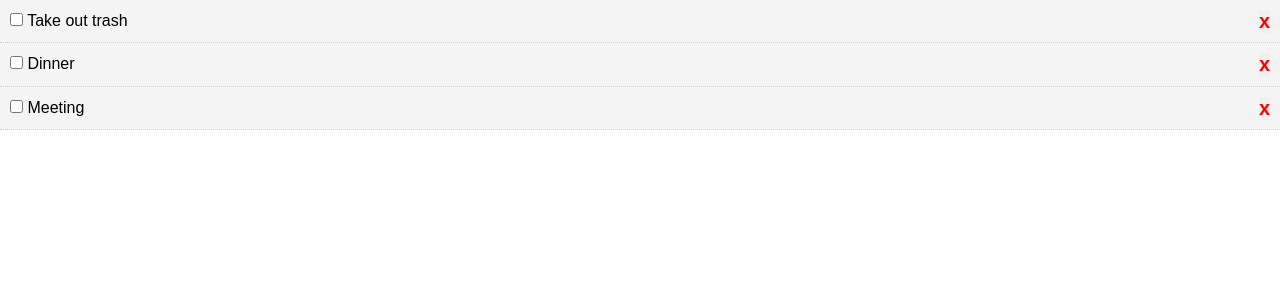
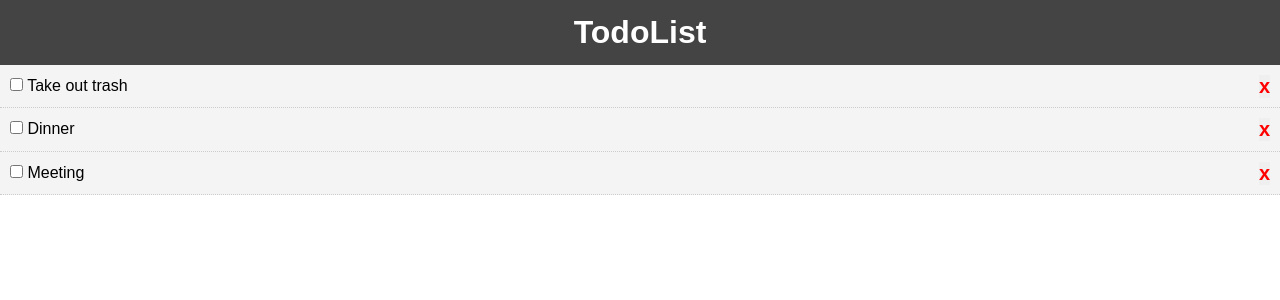
Before and after one commit to StephenCavender/traversy-react-crash-course-todo, a React (Create React App) app: page / in a window 1280 px wide. Shown: the top 300 px of the page. Built offline with nearby package versions, Linux system fonts and the light colour scheme; the HTML template or start-up script is replaced by a standard one.

Commit message:
add header component

```diff
--- a/src/App.js
+++ b/src/App.js
@@ -1,4 +1,5 @@
 import React from 'react';
+import Header from './components/layout/Header'
 import Todos from './components/Todos'
 
 import './App.css';
@@ -42,6 +43,7 @@
   render() {
     return (
       <div className="App">
+        <Header />
         <Todos
           todos={this.state.todos}
           toggleComplete={this.toggleComplete}
--- /dev/null
+++ b/src/components/layout/Header.js
@@ -0,0 +1,18 @@
+import React from 'react';
+
+function Header() {
+    return (
+        <header style={headerStyle}>
+            <h1>TodoList</h1>
+        </header>
+    )
+}
+
+const headerStyle = {
+    background: '#444',
+    color: '#fff',
+    textAlign: 'center',
+    padding: '10px'
+}
+
+export default Header;
```
